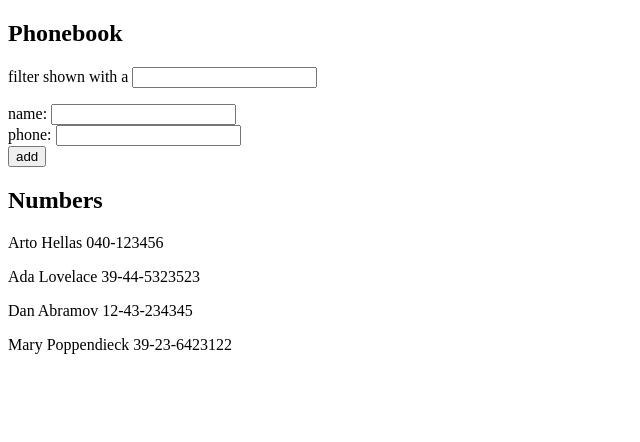
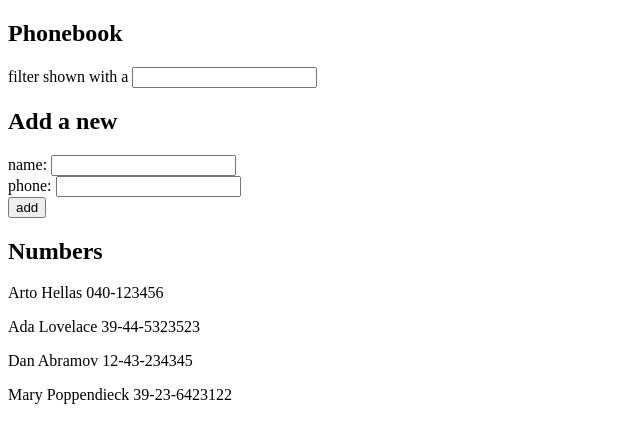
Before and after one commit to truncet/fullstackopen, a React (Vite) app in the folder part2/phonebook/: page / in a window 1280 px wide. Shown: the top 442 px of the page, without its empty margins (0-640 px from the left). Built offline with nearby package versions, Linux system fonts and the light colour scheme.

Commit message:
Exercise 2.10 done

```diff
--- a/part2/phonebook/src/App.jsx
+++ b/part2/phonebook/src/App.jsx
@@ -1,4 +1,34 @@
 import { useState } from 'react'
+
+
+const Filter = ({searchValue, handleChange}) => {
+  return (
+    <p>filter shown with a <input value={searchValue} onChange={handleChange}/></p>
+  )
+}
+
+const PersonForm = ({addNewName, newName, newPhone, handleNameChange, handlePhoneChange}) => {
+  return (
+    <form onSubmit={addNewName}>
+      <div>
+        name: <input value={newName} onChange={handleNameChange}/>
+      </div>
+      <div>
+        phone: <input value={newPhone} onChange={handlePhoneChange}/>
+      </div>
+      <div>
+        <button type="submit">add</button>
+      </div>
+  </form>
+  )
+}
+
+const Persons = ({personToShow}) => {
+  return (
+
+      personToShow.map(person => <p key={person.name}> {person.name} {person.number}</p>)
+  )
+}
 
 const App = () => {
   const [persons, setPersons] = useState([
@@ -51,23 +81,11 @@ const App = () => {
   return (
     <div>
       <h2>Phonebook</h2>
-      <p>filter shown with a <input value={searchValue} onChange={handleSearchChange}/></p>
-      <form onSubmit={addNewName}>
-        <div>
-          name: <input value={newName} onChange={handleNameChange}/>
-        </div>
-        <div>
-          phone: <input value={newPhone} onChange={handlePhoneChange}/>
-        </div>
-        <div>
-          <button type="submit">add</button>
-        </div>
-      </form>
+      <Filter searchValue={searchValue} handleChange={handleSearchChange} />
+      <h2>Add a new</h2>
+      <PersonForm addNewName={addNewName} newName={newName} newPhone={newPhone} handleNameChange={handleNameChange} handlePhoneChange={handlePhoneChange} />
       <h2>Numbers</h2>
-      {
-
-        personToShow.map(person => <p key={person.name}> {person.name} {person.number}</p>)
-      }
+      <Persons personToShow={personToShow} />
     </div>
   )
 }
```
